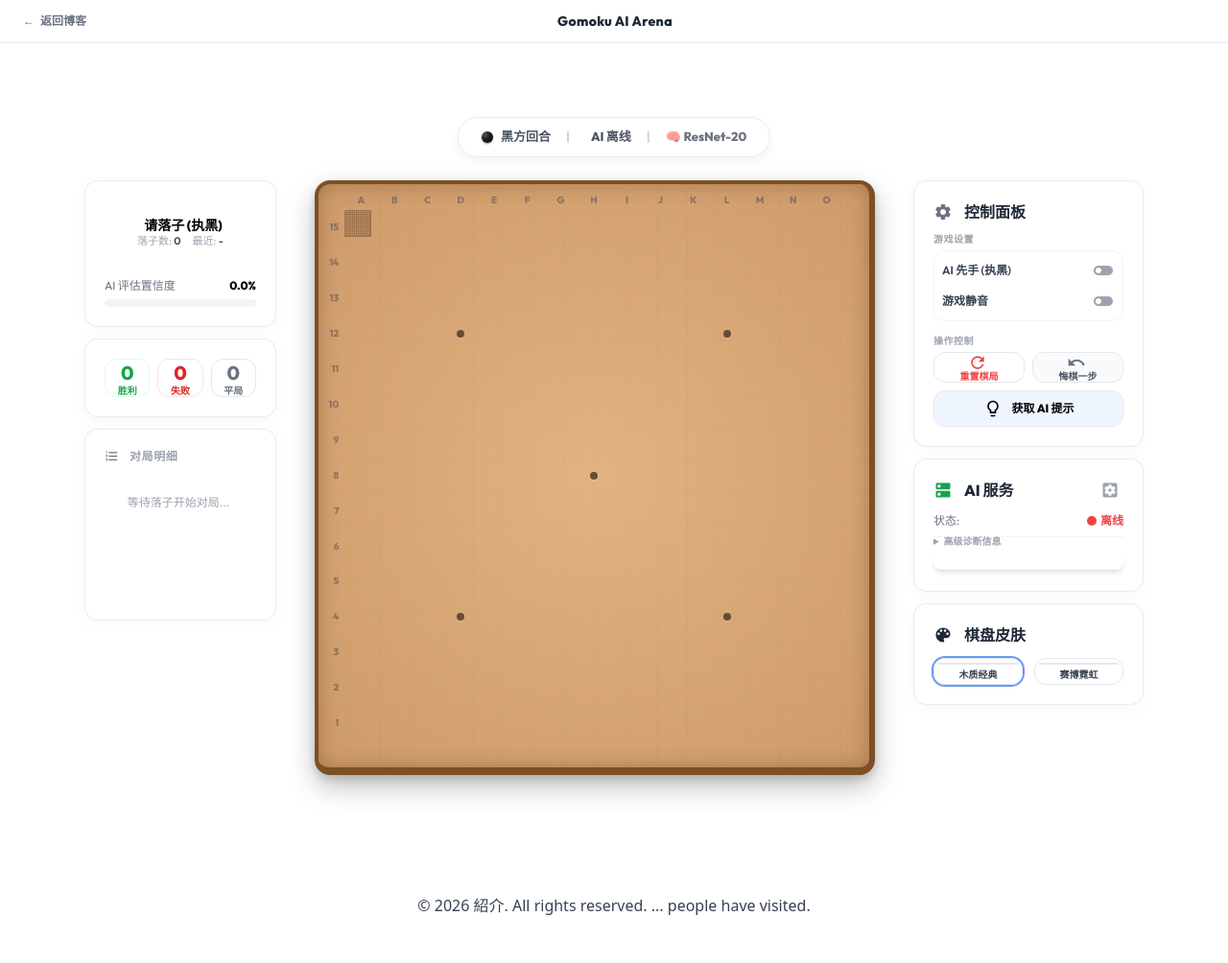
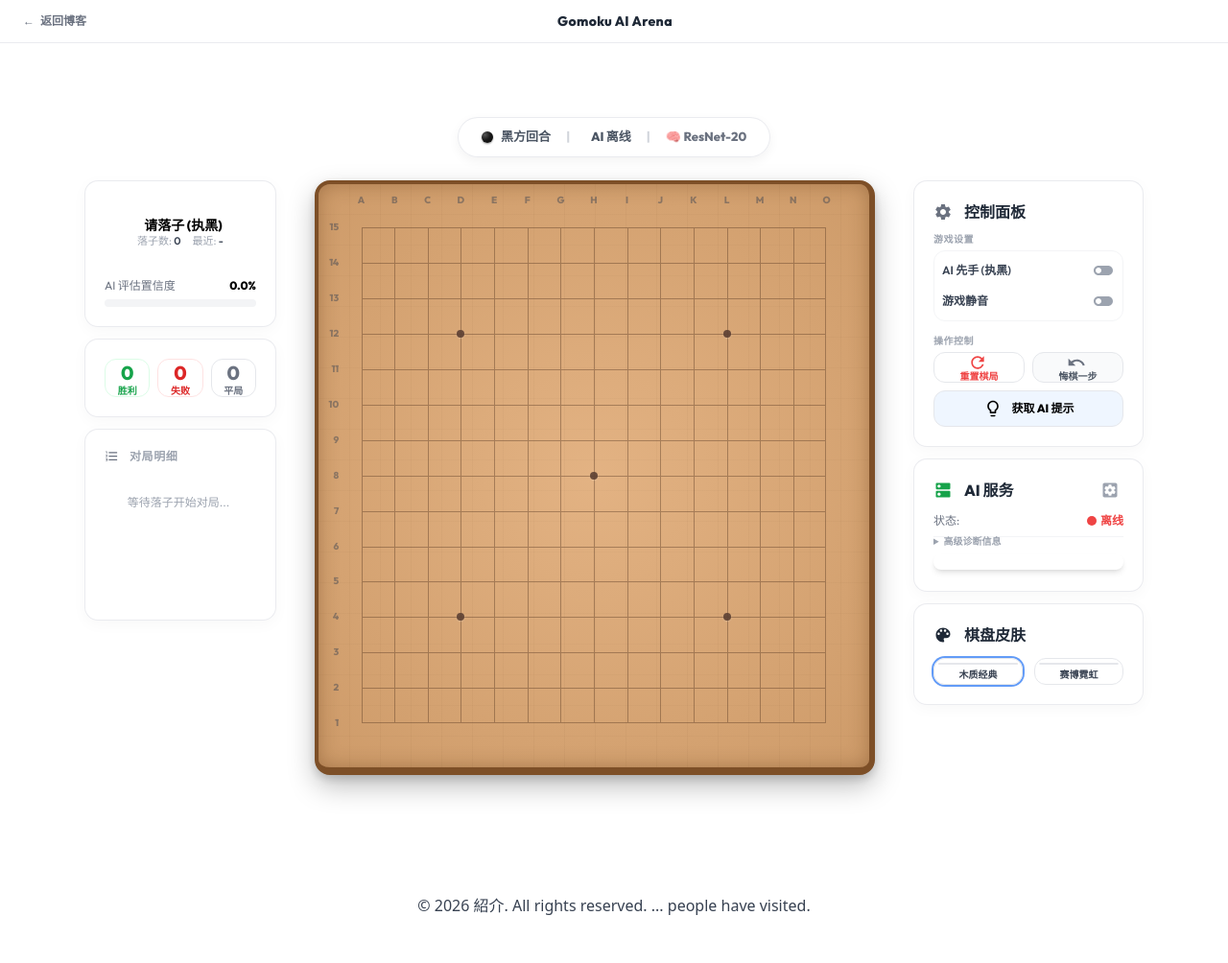
Before and after one commit to Vucius/Vucius.github.io, a Jekyll site: the page built from gomoku.html, in a window 1280 px wide. Shown: the whole page at 96% size. Built offline with Jekyll 4.4.1, drawn with Linux system fonts in a browser that asks for light colours.

Commit message:
fix_gomoku_23

```diff
--- a/gomoku.html
+++ b/gomoku.html
@@ -829,7 +829,7 @@ permalink: /gomoku/
                     <!-- Center Board Area -->
                     <div id="board-center" class="col-start-2 row-start-2 relative w-full h-full overflow-hidden rounded-sm">
                         <!-- Background Grid Lines: 14x14 boxes for 15x15 intersections -->
-                        <div id="grid-lines" class="absolute top-[3.3333%] left-[3.3333%] right-[3.3333%] bottom-[3.3333%] grid grid-cols-14 grid-rows-14 pointer-events-none">
+                        <div id="grid-lines" class="absolute grid grid-cols-14 grid-rows-14 pointer-events-none" style="top: 3.3333%; left: 3.3333%; right: 3.3333%; bottom: 3.3333%;">
                             <!-- JS will generate 196 cell items with borders -->
                         </div>
 
```
